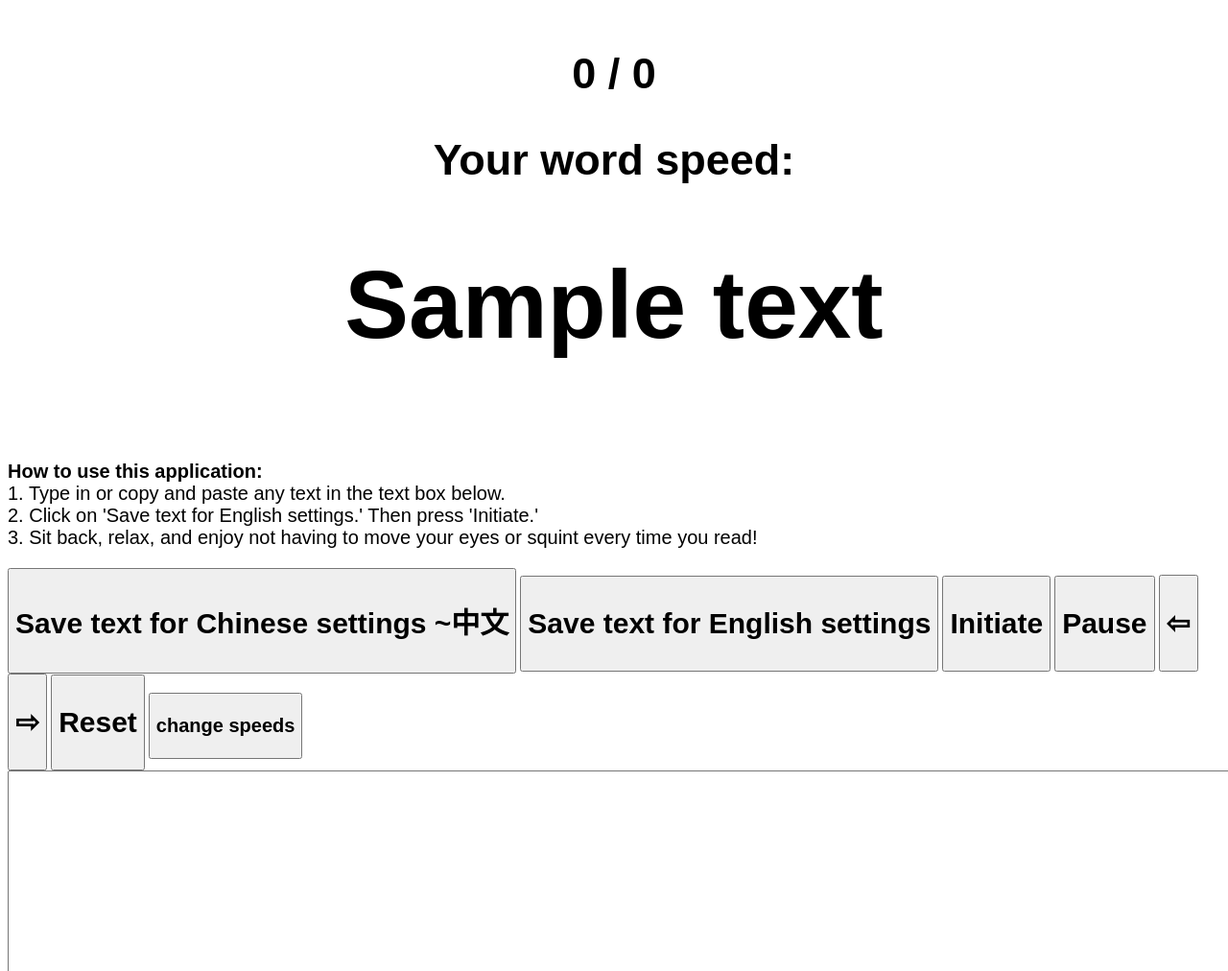
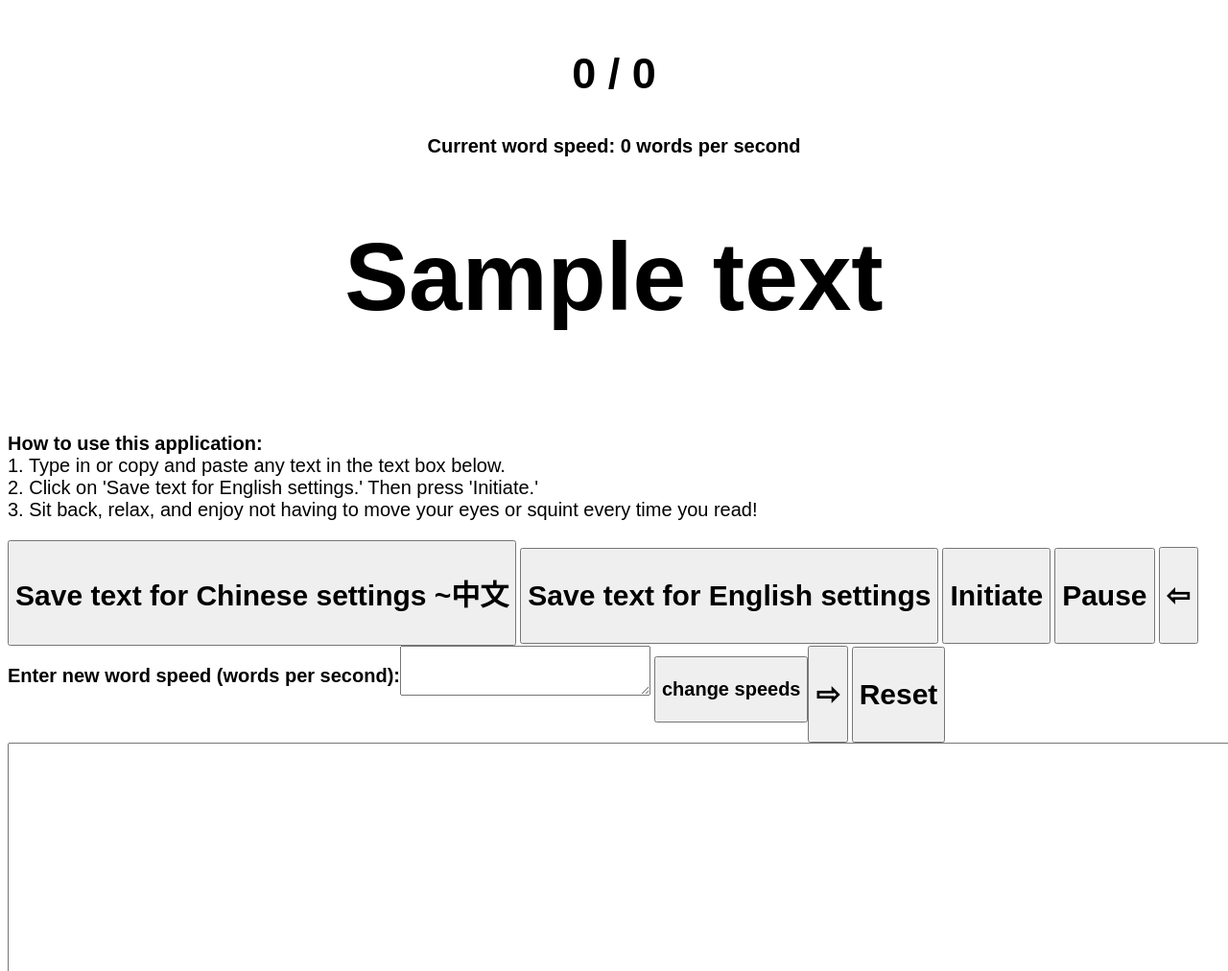
Before and after one commit to ProjectsByJackHe/OneWord, a plain HTML site: page index.html in a window 1280 px wide. Shown: the part 138-1150 px from the top of the page at 96% size. Drawn offline with Linux system fonts and the light colour scheme.

Commit message:
added adjustable time

```diff
--- a/engine.js
+++ b/engine.js
@@ -43,6 +43,7 @@ var text = ""
 
     function reset(){
         if (!isExecuting){
+            willShowInitialSpeed = true
             count = 0
             text = ""
             document.getElementById("display").innerHTML = "Sample text"
@@ -58,10 +59,19 @@ var text = ""
     var playSpeed = 170
     var isPaused = true
     var pauseCount = 1
+    var didUpdateSpeed = false
+    var willShowInitialSpeed = true
 
     function changeSpeeds(){
-        playSpeed = 1000
-        document.getElementById("debugLabel").innerHTML = "Words per second: " + playSpeed
+        let newSpeed = document.getElementById("newSpeed").value
+        if (newSpeed != null) {
+            let y = (newSpeed/60000)*1000
+            let x = 1000/y
+            playSpeed = x
+            didUpdateSpeed = true
+            document.getElementById("debugLabel").innerHTML = "Current word speed: " +  document.getElementById("newSpeed").value +  " words per minute"
+            willShowInitialSpeed = false
+        }
     }
 
     function pause() { //new function for pausing
@@ -107,6 +117,9 @@ var text = ""
 
 
     function play() {
+       if (willShowInitialSpeed){
+        document.getElementById("debugLabel").innerHTML = "Current word speed: " +  "352" +  " words per minute"
+       }
         var myTimer = setInterval(printWords, playSpeed)
         function printWords(){
             if (count == words.length - 1){
@@ -116,7 +129,8 @@ var text = ""
             }
             if (isEnglish && isExecuting) {
                 if (arrayOfText[count].includes(".") || arrayOfText[count].includes(",") || arrayOfText[count].includes("!") || arrayOfText[count].includes("—") || arrayOfText[count].includes("?") || arrayOfText[count].includes(";") || arrayOfText[count].includes(":") ||
-                arrayOfText[count].includes("-")){
+                arrayOfText[count].includes("-") || didUpdateSpeed){
+                  didUpdateSpeed = false
                   display()
                 }
             }
--- a/index.html
+++ b/index.html
@@ -6,10 +6,11 @@
     </head>
         <body>
             <br><br><br><br><br><br><br><br>
+
     <h2 id = "progressTracker">0 / 0</h2>
 
 
-    <h2 id = "debugLabel">Your word speed:</h2>
+    <h2 id = "debugLabel" style="font-size: 20px">Current word speed: 0 words per second</h2>
 
 
     <h1 id = "display"> Sample text</h1>
@@ -41,153 +42,23 @@
 
     <button onclick = "reset()"><h3 style = "font-size: 30px">Reset</h3></button>
 
-    <button onclick = "changeSpeeds()"><h3 style = "font-size: 20px">change speeds</h3></button>
+
+    <!--
+new speed tags
+-->
+    <div id = "label">
+        <h3 class = "idealStyle">Enter new word speed (words per second):</h3>
+    </div>
+
+    <div id = "changeSpeedSettings">
+        <textarea id = "newSpeed" class = "idealStyle"></textarea>
+        <button onclick = "changeSpeeds()"><h3 style = "font-size: 20px">change speeds</h3></button>
+    </div>
+
     <br>
 
      <textarea cols="104" rows="15" id = "input"></textarea>
 
     <script type="text/javascript" src = "engine.js"></script>
-    <!--
-    <script>
-        var text = ""
-        var arrayOfText = [[]]
-        var words = []
-        var isEnglish = true
-        var progressTracker = document.getElementById("progressTracker")
-        function set() {
-            text = ""
-            arrayOfText = [[]]
-            words = []
-            isEnglish = true
-                text = document.getElementById("input").value
-                    //document.write(text)
-            var index = 0
-            for (i = 0; i < text.length; i++){
-                if (text[i] == " ") {
-                    arrayOfText.push([])
-                    index += 1
-                }
-                else {
-                    arrayOfText[index].push(text[i])
-                }
-            }
-
-            for (j = 0; j < arrayOfText.length; j++){
-                words.push(arrayOfText[j].join(""))
-            }
-        }
-
-    function setChina(){
-        text = ""
-        arrayOfText = [[]]
-        words = []
-        isEnglish = false
-        text = document.getElementById("input").value
-        for (i = 0; i < text.length; i++){
-            if (text[i] != " "){
-                words.push(text[i])
-            }
-        }
-    }
-
-    var isExecuting = true
-
-    function reset(){
-        if (!isExecuting){
-            count = 0
-            text = ""
-            document.getElementById("display").innerHTML = "Sample text"
-            arrayOfText = [[]]
-            words = []
-            isExecuting = true
-            progressTracker.innerHTML = "0 / 0"
-            document.getElementById("input").value = ""
-        }
-    }
-
-    var count = 0 //index for the array of words.
-    var playSpeed = 170
-    var isPaused = true
-    var pauseCount = 1
-
-    function changeSpeeds(){
-        playSpeed = 1000
-        document.getElementById("debugLabel").innerHTML = "Words per second: " + playSpeed
-    }
-
-    function pause() { //new function for pausing
-            pauseCount += 1
-            if (pauseCount%2 == 0){
-                document.getElementById("pauseDisplay").innerHTML = "Play"
-                isPaused = false
-            }
-            else {
-                document.getElementById("pauseDisplay").innerHTML = "Pause"
-                isPaused = true
-            }
-    }
-
-    function next(){ //function for right arrow
-        if (isPaused == false){
-            if (count < words.length - 1){
-                count += 1
-            }
-            document.getElementById("display").innerHTML = words[count]
-        }
-    }
-
-    function prev(){ //function for left arrow
-        if (isPaused == false){
-           if (count > 0){
-            count -= 1
-           }
-            document.getElementById("display").innerHTML = words[count]
-        }
-    }
-
-    document.onkeydown = function(event){
-        switch(event.keyCode){
-            case 37:
-                prev();
-                break;
-            case 39:
-                next();
-                break;
-        }
-    }
-
-
-    function play() {
-        var myTimer = setInterval(printWords, playSpeed)
-        function printWords(){
-            if (count == words.length - 1){
-                //document.write("executed" + "\n")
-                isExecuting = false
-                clearInterval(myTimer)
-            }
-            if (isEnglish && isExecuting) {
-                if (arrayOfText[count].includes(".") || arrayOfText[count].includes(",") || arrayOfText[count].includes("!") || arrayOfText[count].includes("—") || arrayOfText[count].includes("?") || arrayOfText[count].includes(";") || arrayOfText[count].includes(":") ||
-                arrayOfText[count].includes("-")){
-                  display()
-                }
-            }
-            //diplay the javascript to html on line 128.
-            document.getElementById("display").innerHTML = words[count]
-            progressTracker.innerHTML = count + 1 + " / " + words.length
-
-            if (isPaused){
-                count += 1
-            }
-        }
-
-        function display(){
-          clearInterval(myTimer)
-          setTimeout(function(){
-             play()
-          }, 720)
-        }
-    }
-    </script>
--->
     </body>
 </html>
--- a/style.css
+++ b/style.css
@@ -3,15 +3,31 @@ h1{
     text-align: center;
     font-family: sans-serif;
 }
+
 h2 {
 font-size: 45px;
 text-align: center;
 font-family: sans-serif;
 }
+
 #input {
 font-family: sans-serif;
 font-size: 25px;
 }
+
 #tutorial {
 font-size: 20px; font-family: sans-serif;
 }
+
+.idealStyle {
+    font-family: sans-serif;
+    font-size: 20px;
+}
+
+#label{
+    float: left;
+}
+
+#changeSpeedSettings{
+    float: left;
+}
```
